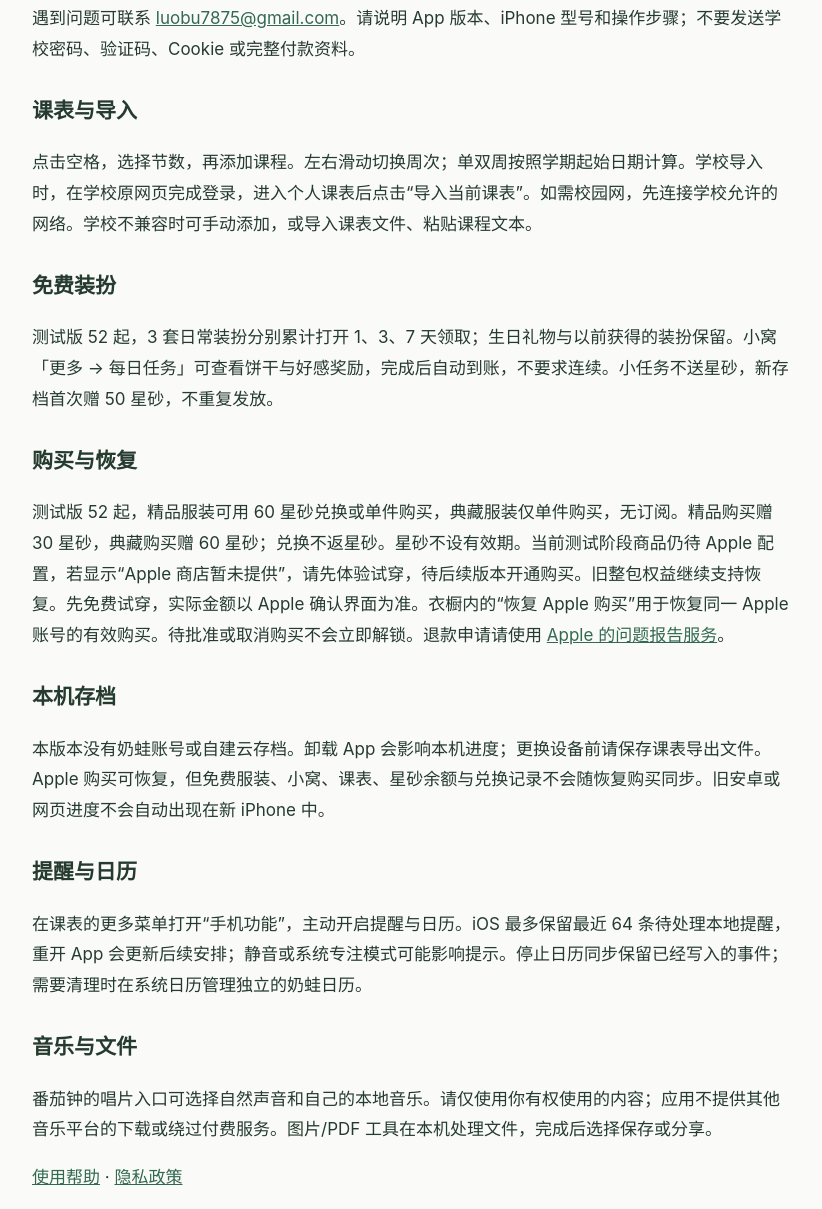
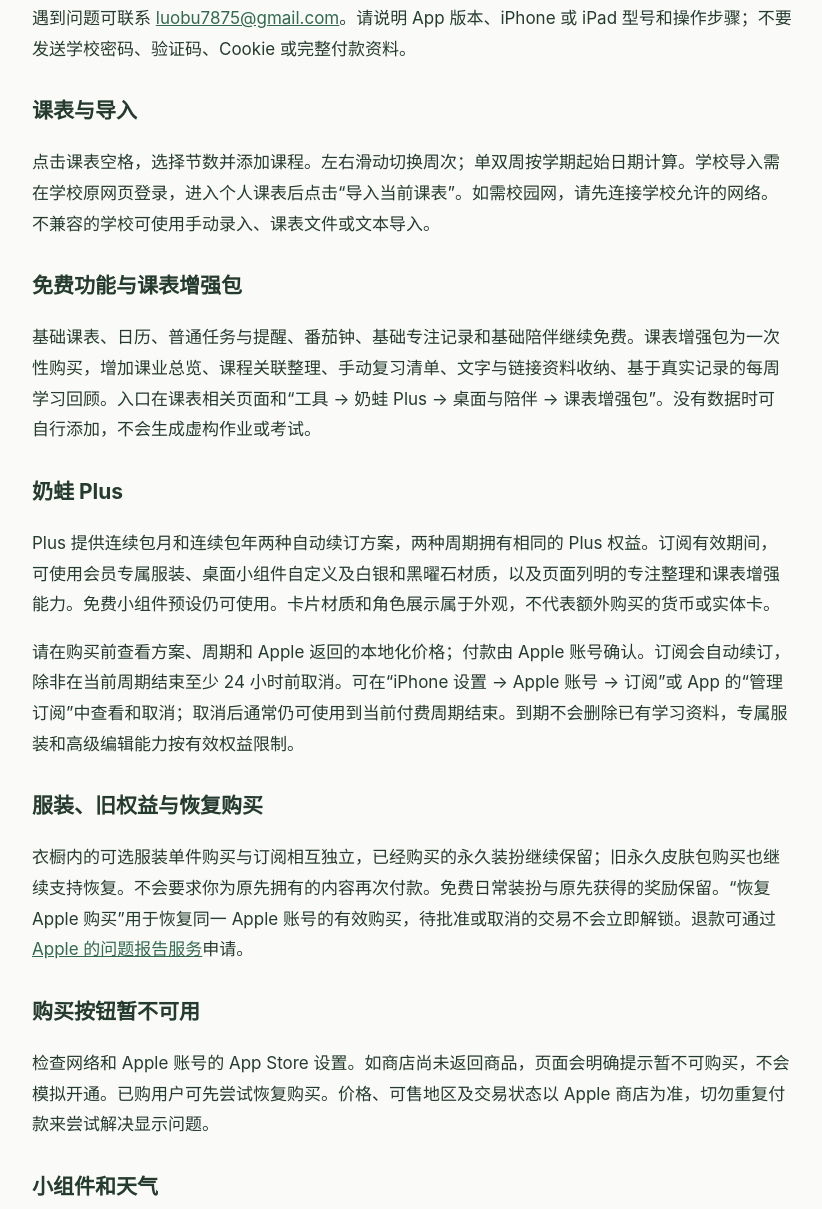
Before and after one commit to luobu7875-ctrl/naiwa-campus-support, a plain HTML site: page support.html in a window 1280 px wide. Shown: the part 128-1337 px from the top of the page, without its empty margins (228-1050 px from the left). Drawn offline with Linux system fonts and the light colour scheme.

Commit message:
Update help for Plus, coursework and current 1.0.1 workflows

```diff
--- a/support.html
+++ b/support.html
@@ -1,9 +1,14 @@
-<!doctype html><html lang="zh-CN"><meta charset="utf-8"><meta name="viewport" content="width=device-width, initial-scale=1"><title>奶蛙课表使用帮助 · 奶蛙课表</title><style>body{font:17px/1.8 -apple-system,BlinkMacSystemFont,"PingFang SC",sans-serif;margin:0;color:#263b30;background:#fafbf8}main{max-width:760px;margin:auto;padding:40px 24px}h1{font-size:29px}h2{font-size:21px;margin-top:28px}a{color:#326950}small{color:#607567}li{margin-bottom:8px}</style><main><h1>奶蛙课表使用帮助</h1>
-<p>遇到问题可联系 <a href="mailto:luobu7875@gmail.com">luobu7875@gmail.com</a>。请说明 App 版本、iPhone 型号和操作步骤；不要发送学校密码、验证码、Cookie 或完整付款资料。</p>
-<h2>课表与导入</h2><p>点击空格，选择节数，再添加课程。左右滑动切换周次；单双周按照学期起始日期计算。学校导入时，在学校原网页完成登录，进入个人课表后点击“导入当前课表”。如需校园网，先连接学校允许的网络。学校不兼容时可手动添加，或导入课表文件、粘贴课程文本。</p>
-<h2>免费装扮</h2><p>测试版 52 起，3 套日常装扮分别累计打开 1、3、7 天领取；生日礼物与以前获得的装扮保留。小窝「更多 → 每日任务」可查看饼干与好感奖励，完成后自动到账，不要求连续。小任务不送星砂，新存档首次赠 50 星砂，不重复发放。</p>
-<h2>购买与恢复</h2><p>测试版 52 起，精品服装可用 60 星砂兑换或单件购买，典藏服装仅单件购买，无订阅。精品购买赠 30 星砂，典藏购买赠 60 星砂；兑换不返星砂。星砂不设有效期。当前测试阶段商品仍待 Apple 配置，若显示“Apple 商店暂未提供”，请先体验试穿，待后续版本开通购买。旧整包权益继续支持恢复。先免费试穿，实际金额以 Apple 确认界面为准。衣橱内的“恢复 Apple 购买”用于恢复同一 Apple 账号的有效购买。待批准或取消购买不会立即解锁。退款申请请使用 <a href="https://reportaproblem.apple.com/">Apple 的问题报告服务</a>。</p>
-<h2>本机存档</h2><p>本版本没有奶蛙账号或自建云存档。卸载 App 会影响本机进度；更换设备前请保存课表导出文件。Apple 购买可恢复，但免费服装、小窝、课表、星砂余额与兑换记录不会随恢复购买同步。旧安卓或网页进度不会自动出现在新 iPhone 中。</p>
-<h2>提醒与日历</h2><p>在课表的更多菜单打开“手机功能”，主动开启提醒与日历。iOS 最多保留最近 64 条待处理本地提醒，重开 App 会更新后续安排；静音或系统专注模式可能影响提示。停止日历同步保留已经写入的事件；需要清理时在系统日历管理独立的奶蛙日历。</p>
+<!doctype html><html lang="zh-CN"><meta charset="utf-8"><meta name="viewport" content="width=device-width, initial-scale=1"><title>奶蛙课表使用帮助 · 奶蛙课表</title><style>body{font:17px/1.8 -apple-system,BlinkMacSystemFont,"PingFang SC",sans-serif;margin:0;color:#263b30;background:#fafbf8}main{max-width:760px;margin:auto;padding:40px 24px}h1{font-size:29px}h2{font-size:21px;margin-top:28px}a{color:#326950}small{color:#607567}li{margin-bottom:8px}a:focus-visible{outline:2px solid #326950;outline-offset:4px}</style><main><h1>奶蛙课表使用帮助</h1>
+<p>遇到问题可联系 <a href="mailto:luobu7875@gmail.com">luobu7875@gmail.com</a>。请说明 App 版本、iPhone 或 iPad 型号和操作步骤；不要发送学校密码、验证码、Cookie 或完整付款资料。</p>
+<h2>课表与导入</h2><p>点击课表空格，选择节数并添加课程。左右滑动切换周次；单双周按学期起始日期计算。学校导入需在学校原网页登录，进入个人课表后点击“导入当前课表”。如需校园网，请先连接学校允许的网络。不兼容的学校可使用手动录入、课表文件或文本导入。</p>
+<h2>免费功能与课表增强包</h2><p>基础课表、日历、普通任务与提醒、番茄钟、基础专注记录和基础陪伴继续免费。课表增强包为一次性购买，增加课业总览、课程关联整理、手动复习清单、文字与链接资料收纳、基于真实记录的每周学习回顾。入口在课表相关页面和“工具 → 奶蛙 Plus → 桌面与陪伴 → 课表增强包”。没有数据时可自行添加，不会生成虚构作业或考试。</p>
+<h2>奶蛙 Plus</h2><p>Plus 提供连续包月和连续包年两种自动续订方案，两种周期拥有相同的 Plus 权益。订阅有效期间，可使用会员专属服装、桌面小组件自定义及白银和黑曜石材质，以及页面列明的专注整理和课表增强能力。免费小组件预设仍可使用。卡片材质和角色展示属于外观，不代表额外购买的货币或实体卡。</p><p>请在购买前查看方案、周期和 Apple 返回的本地化价格；付款由 Apple 账号确认。订阅会自动续订，除非在当前周期结束至少 24 小时前取消。可在“iPhone 设置 → Apple 账号 → 订阅”或 App 的“管理订阅”中查看和取消；取消后通常仍可使用到当前付费周期结束。到期不会删除已有学习资料，专属服装和高级编辑能力按有效权益限制。</p>
+<h2>服装、旧权益与恢复购买</h2><p>衣橱内的可选服装单件购买与订阅相互独立，已经购买的永久装扮继续保留；旧永久皮肤包购买也继续支持恢复。不会要求你为原先拥有的内容再次付款。免费日常装扮与原先获得的奖励保留。“恢复 Apple 购买”用于恢复同一 Apple 账号的有效购买，待批准或取消的交易不会立即解锁。退款可通过 <a href="https://reportaproblem.apple.com/">Apple 的问题报告服务</a>申请。</p>
+<h2>购买按钮暂不可用</h2><p>检查网络和 Apple 账号的 App Store 设置。如商店尚未返回商品，页面会明确提示暂不可购买，不会模拟开通。已购用户可先尝试恢复购买。价格、可售地区及交易状态以 Apple 商店为准，切勿重复付款来尝试解决显示问题。</p>
+<h2>小组件和天气</h2><p>在“工具 → 桌面小组件”选择预设与尺寸并应用，再长按 iPhone 主屏幕添加“奶蛙桌面”。天气需要先选择城市；暂时无法取得天气时会显示提示。小组件由系统安排更新，保存后可能稍后刷新。若升级后仍显示旧图，可打开 App 再保存一次搭配。</p>
+<h2>专注记录与课业</h2><p>专注日历和标签周报在没有真实记录时会明确显示预览；完成一次专注后展示自己的记录。专注时长按实际记录计算，不会把课程安排直接记为已学习。作业、考试、复习清单与资料使用本机存储；课程改名保留关联，删除课程不会连带删除事项。</p>
+<h2>提醒与系统日历</h2><p>在课表的更多菜单打开“手机功能”，主动开启提醒与日历。iOS 最多保留最近 64 条待处理本地提醒，重开 App 会更新后续安排；静音或系统专注模式可能影响提示。停止日历同步保留已经写入的事件；需要清理时在系统日历管理独立的奶蛙日历。</p>
+<h2>本机存档与分享</h2><p>本版本没有奶蛙账号或自建云存档。卸载 App 会影响本机进度，更换设备前请保留课表导出或应用备份文件。Apple 购买可恢复，但不会同步课表、免费装扮、小窝进度或兑换记录。课表分享使用 iOS 系统分享与 AirDrop，是否可通过靠近设备触发取决于系统支持和设置；收发双方需要确认，不是后台自动互传。</p>
 <h2>音乐与文件</h2><p>番茄钟的唱片入口可选择自然声音和自己的本地音乐。请仅使用你有权使用的内容；应用不提供其他音乐平台的下载或绕过付费服务。图片/PDF 工具在本机处理文件，完成后选择保存或分享。</p>
-<p><a href="support.html">使用帮助</a> · <a href="privacy.html">隐私政策</a></p><small>林彬 · 奶蛙课表 · 2026-10-13</small></main></html>
+<p>使用条款：<a href="https://www.apple.com/legal/internet-services/itunes/dev/stdeula/">Apple 标准许可协议</a></p>
+<p><a href="support.html">使用帮助</a> · <a href="privacy.html">隐私政策</a></p><small>林彬 · 奶蛙课表 · 更新于 2026-10-27</small></main></html>
```
